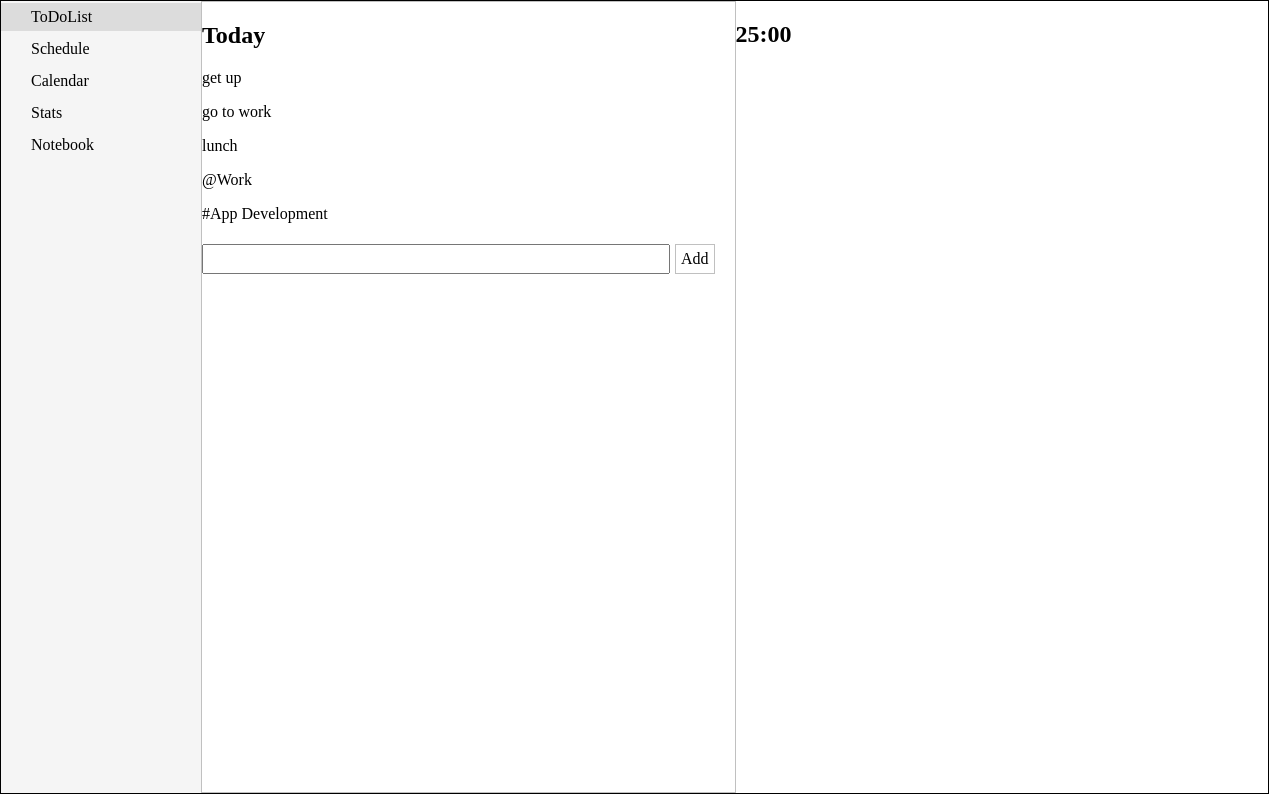
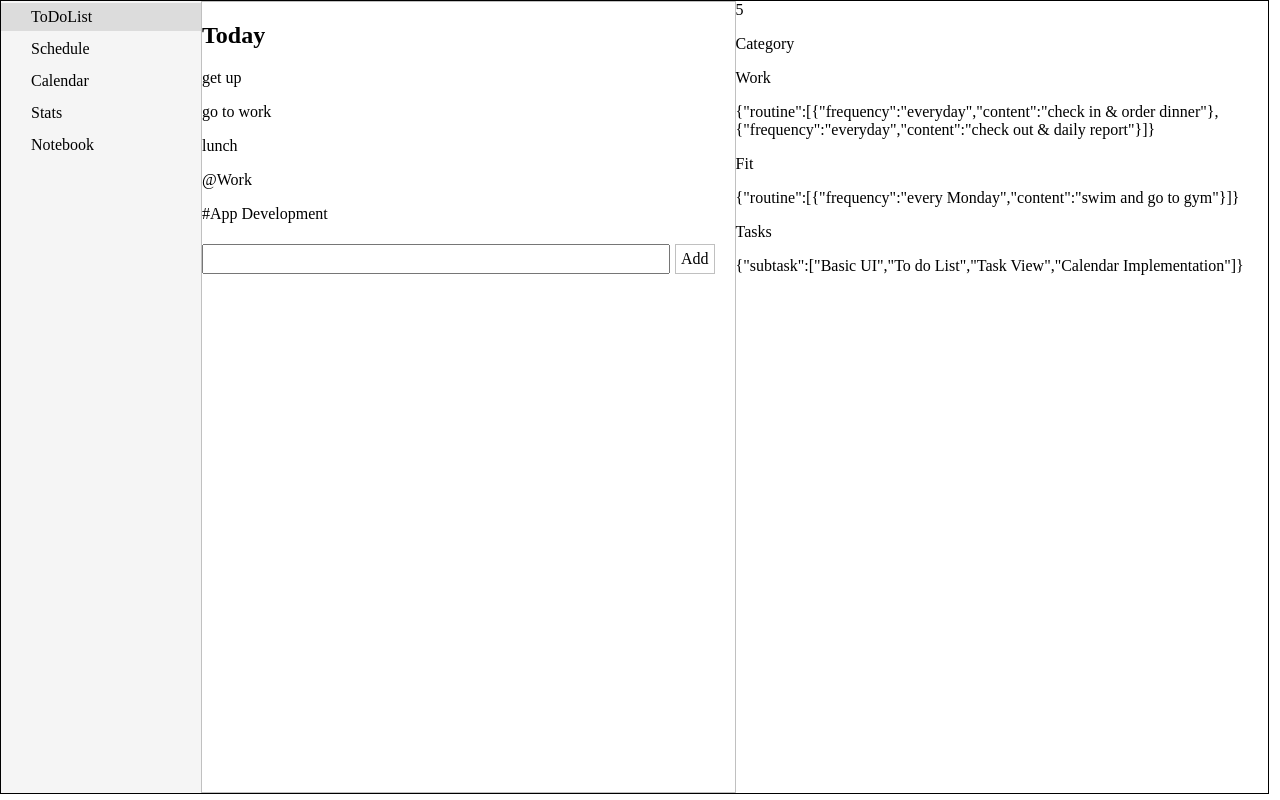
Before and after one commit to Ratioho/eunomia-web, a React (Create React App) app: page / in a window 1280 px wide. Built offline with nearby package versions, Linux system fonts and the light colour scheme.

Commit message:
feat: detail page - clock and tasks

```diff
--- a/src/pages/PageTodolist.jsx
+++ b/src/pages/PageTodolist.jsx
@@ -1,6 +1,10 @@
-import React, { useState } from 'react'
+import React, { useEffect, useState } from 'react'
 import styled from 'styled-components'
 
+
+/**
+ * Agenda Column Wrappers
+ */
 const TodolistAgenda = styled.div`
 // outer: position, size, margin
   flex: 1;
@@ -30,12 +34,48 @@ const InputButton = styled.div`
 `
 
 
+/**
+ * Detail Column Wrappers
+ */
 const TodolistDetail = styled.div`
 // outer: position, size, margin
   flex: 1;
 `
 
+const DetailTimer = () => {
 
+  const [seconds, setSeconds] = useState(0)
+  useEffect(() => {
+    const interval = setInterval(()=>{setSeconds(seconds+1)}, 1000)
+    return () => clearInterval(interval)
+  })
+
+  return (
+    <div>{seconds}</div>
+  )
+}
+
+const DetailSchedule = ({schedule}) => {
+  return (
+    <>
+      <p>Category</p>
+      {Object.keys(schedule['category']).map((key) => {
+        return (
+          <React.Fragment key={key}>
+            <p>{key}</p>
+            <p>{JSON.stringify(schedule['category'][key])}</p>
+          </React.Fragment>
+        )
+      })}
+      <p>Tasks</p>
+      {Object.keys(schedule['tasks']).map((key) => {
+        return (
+          <p  key={key}>{JSON.stringify(schedule['tasks'][key])}</p>
+        )
+      })}
+    </>
+  )
+}
 
 const PageTodolist = ({
   todolist, setTodolist,
@@ -79,7 +119,8 @@ const PageTodolist = ({
       </TodolistAgenda>
 
       <TodolistDetail>
-        <h2>25:00</h2>
+        <DetailTimer />
+        <DetailSchedule schedule = {schedule} />
       </TodolistDetail>
     </>
   )
```
Also changed, not shown: 2 other files (tests, documents, lock files or other folders).
